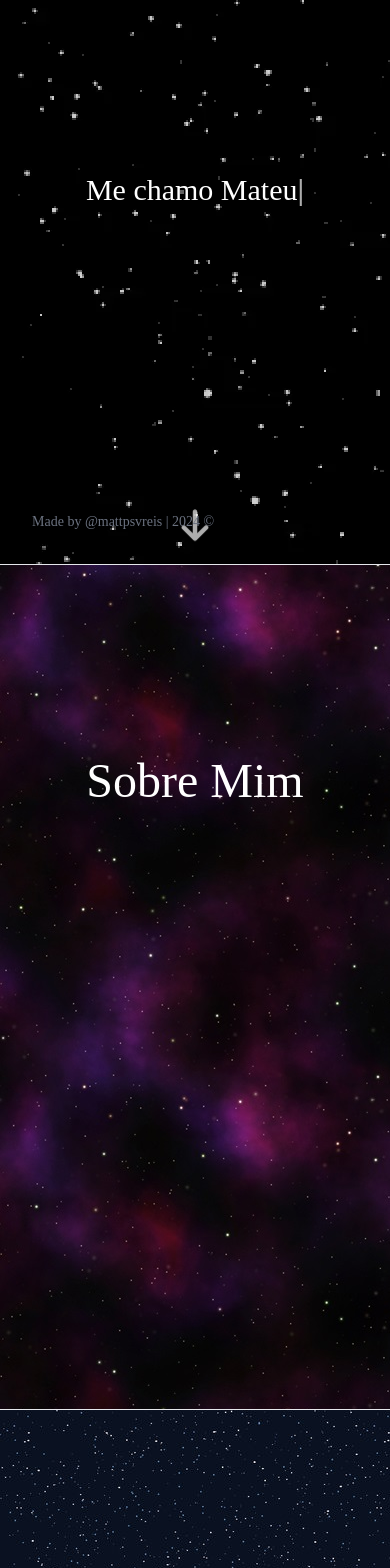
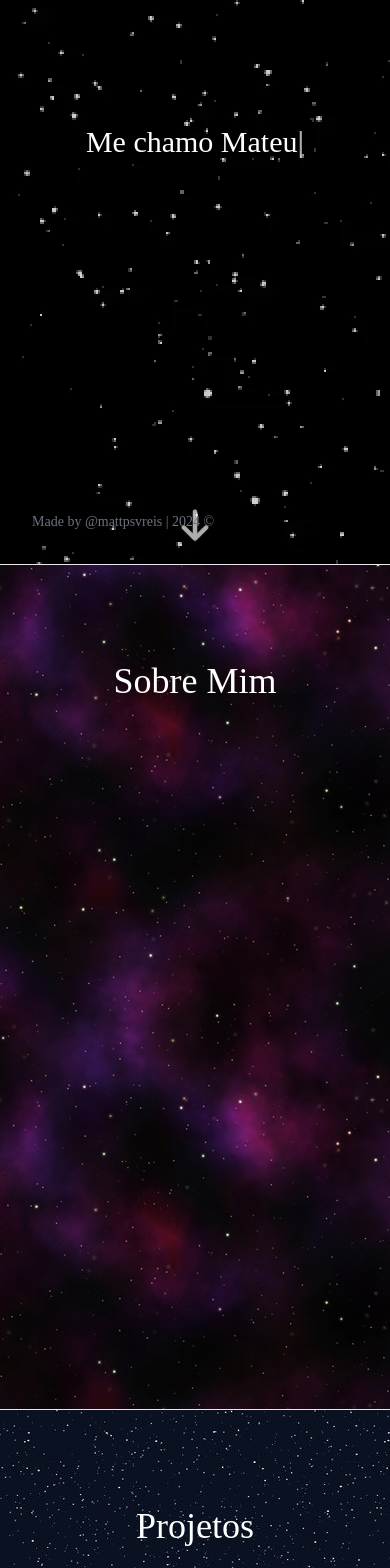
Before and after one commit to mattpsvreis/mattpsvreis-portfolio, a React (Vite) app: page / in a window 390 px wide. Shown: the part 280-1848 px from the top of the page. Built offline with nearby package versions, Linux system fonts and the light colour scheme; a web font is replaced by a local one.

Commit message:
feat: more responsive features

```diff
--- a/src/pages/landing/components/section-wrapper/index.tsx
+++ b/src/pages/landing/components/section-wrapper/index.tsx
@@ -23,8 +23,7 @@ export const SectionWrapper: FC<SectionWrapperProps> = ({
           'bg-projects': section === 'projects',
           'bg-skills': section === 'skills',
           'bg-contact': section === 'contact',
-          'pt-24': section === 'home',
-          'pt-48': section !== 'home',
+          'pt-24 sm:pt-36': section !== 'home',
         },
         className
       )}
--- a/src/pages/landing/components/title/index.tsx
+++ b/src/pages/landing/components/title/index.tsx
@@ -6,7 +6,7 @@ interface TitleProps {
 
 export const Title: FC<TitleProps> = ({ content }) => {
   return (
-    <div className='w-full text-center text-5xl'>
+    <div className='w-full text-center text-4xl sm:text-5xl'>
       <h1 className=''>{content}</h1>
     </div>
   );
--- a/src/pages/landing/sections/home/index.tsx
+++ b/src/pages/landing/sections/home/index.tsx
@@ -21,7 +21,7 @@ export const Home: FC = () => {
             'Sou um Desenvolvedor Web Full-Stack, e estou em busca de novas oportunidades.',
           ]}
           delay={[1500, 2200, 2600]}
-          className='text-center text-3xl'
+          className='-mt-24 text-center text-3xl'
         />
       </SectionWrapper>
       <div className='flex items-center justify-center'>
```
